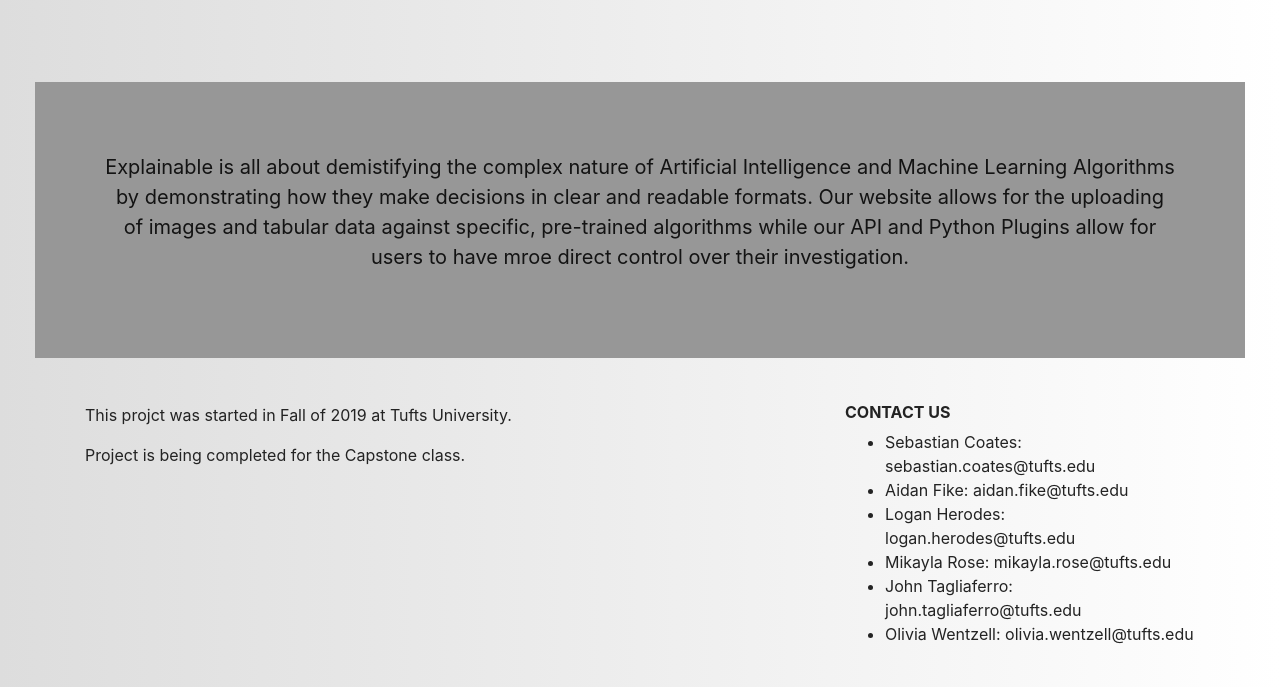
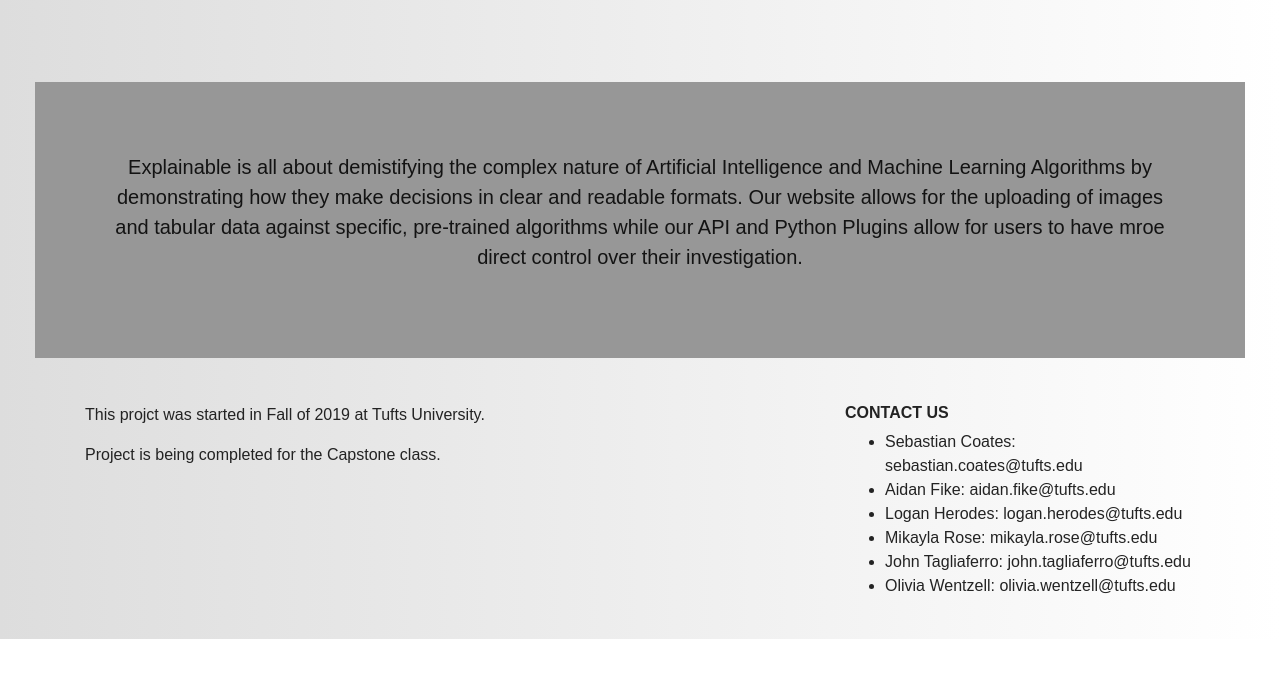
Before and after one commit to explainable/Jedi-Temple, a plain HTML site: page templates/about.html in a window 1280 px wide. Shown: the part 210-897 px from the top of the page. After the commit the page ends 849 px from the top, so only its background shows below. Drawn offline with nearby package versions, Linux system fonts and the light colour scheme.

Commit message:
Added Ubuntu font

```diff
--- a/templates/style.css
+++ b/templates/style.css
@@ -13,7 +13,12 @@
 
 body {
   background: linear-gradient(to right, #dddddd, #ffffff);
+  /* fonts */
+font-family: 'Ubuntu', sans-serif;
 }
+
+
+
 /*--- navigation bar ---*/
 .navbar {
   background:#273054;
```
Also changed, not shown: templates/index.html (+1 -0 lines).
